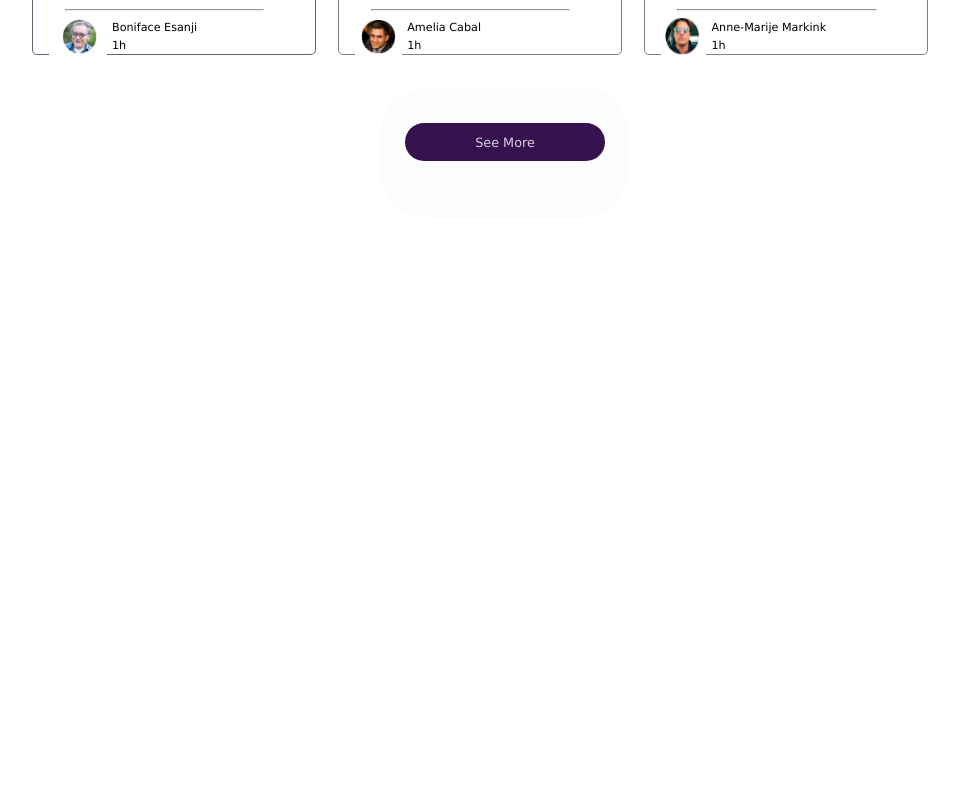
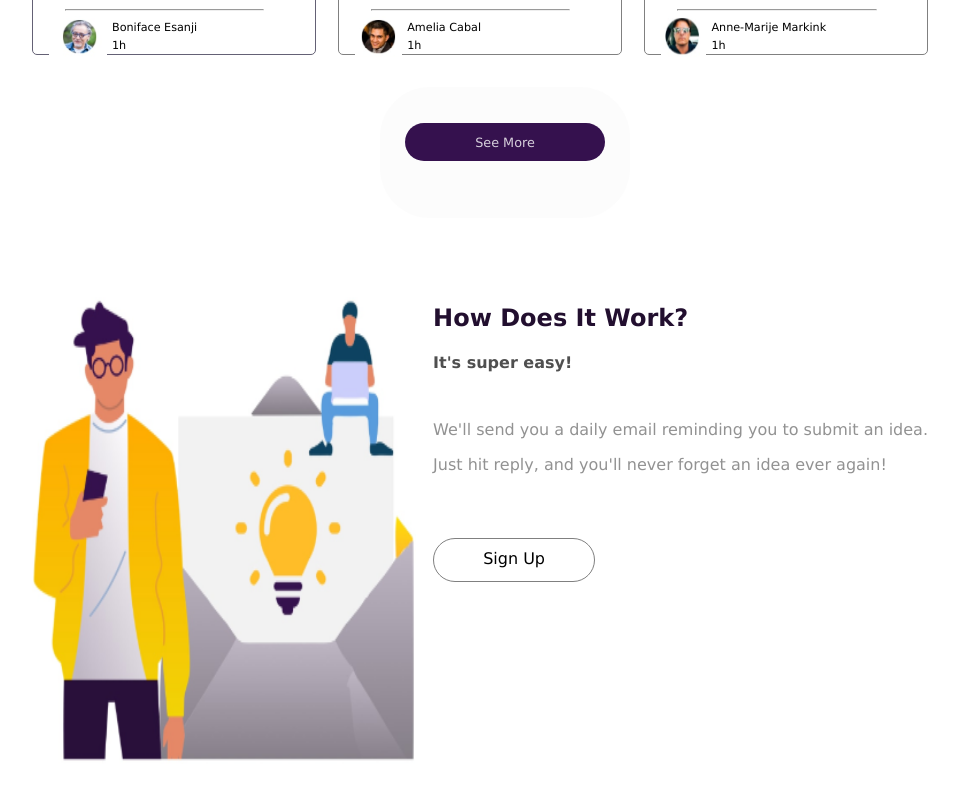
Before and after one commit to rubenescaray/markup-test, a Next.js app: page / in a window 1280 px wide. Shown: the part 1053-1853 px from the top of the page, without its empty margins (160-1119 px from the left). Before the commit the page ends 1327 px from the top, so only its background shows below. Built offline with nearby package versions, Linux system fonts and the light colour scheme.

Commit message:
Finished How Does It Work Component

```diff
--- a/components/how-does-it-work.js
+++ b/components/how-does-it-work.js
@@ -1,10 +1,53 @@
 import React from 'react'
 
-const HowDoesItWork => () = (
+const HowDoesItWork = () => (
   <div className="how-does-it-work">
+    <img src="/img-02.png" className="how-image" />
+    <div className="how-content">
+      <h2 className="how-h2">How Does It Work?</h2>
+      <h4 className="how-h4">It's super easy!</h4>
+      <p>We'll send you a daily email reminding you to submit an idea.</p>
+      <p>Just hit reply, and you'll never forget an idea ever again!</p>
+      <div className="how-btn">
+        Sign Up
+      </div>
+    </div>
     <style jsx>{`
       .how-does-it-work {
+        margin: 50px auto;
+        height: 60vh;
+        display: flex;
+        justify-content: space-between;
+      }
 
+      .how-image {
+        width: 100%;
+        max-width: 30vw;
+      }
+
+      .how-h2 {
+        color: rgb(34, 15, 47);
+      }
+
+      .how-h4 {
+        font-weight: 700;
+        color: rgb(79, 79, 79);
+        margin-bottom: 3em;
+      }
+
+      .how-content p {
+        color: rgb(146, 146, 146);
+      }
+
+      .how-btn {
+        border: 1px gray solid;
+        border-radius: 30px;
+        cursor: pointer;
+        text-align: center;
+        width: 10em;
+        height: 2em;
+        margin-top: 4em;
+        padding-top: 10px;
       }
     `}</style>
   </div>
--- a/pages/index.js
+++ b/pages/index.js
@@ -3,6 +3,7 @@ import Head from 'next/head'
 import Nav from '../components/nav'
 import Main from '../components/main'
 import Cards from '../components/cards'
+import HowDoesItWork from '../components/how-does-it-work'
 
 const Home = () => (
   <div className="homepage">
@@ -15,6 +16,7 @@ const Home = () => (
       <Nav />
       <Main />
       <Cards />
+      <HowDoesItWork />
     </div>
 
     <style jsx global>{`
```
